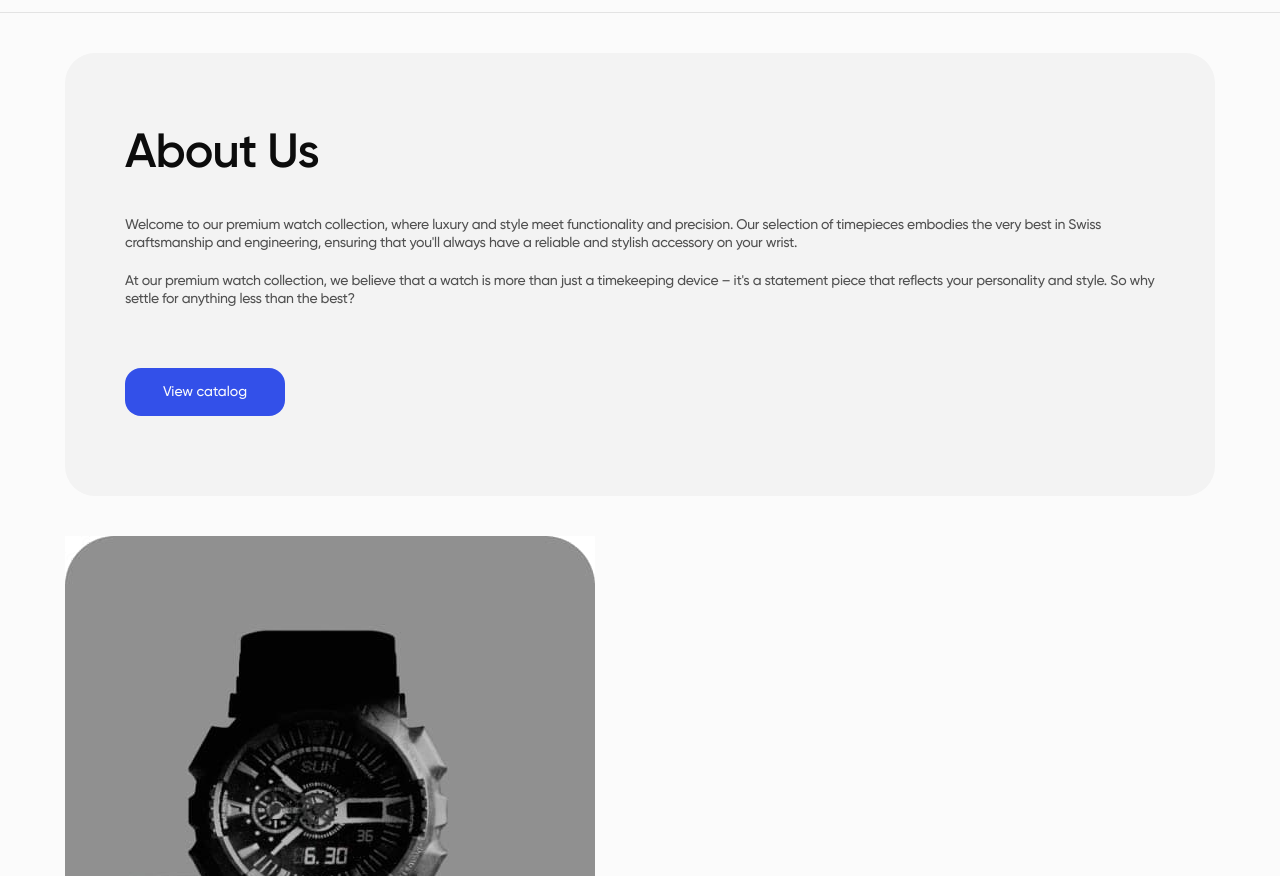
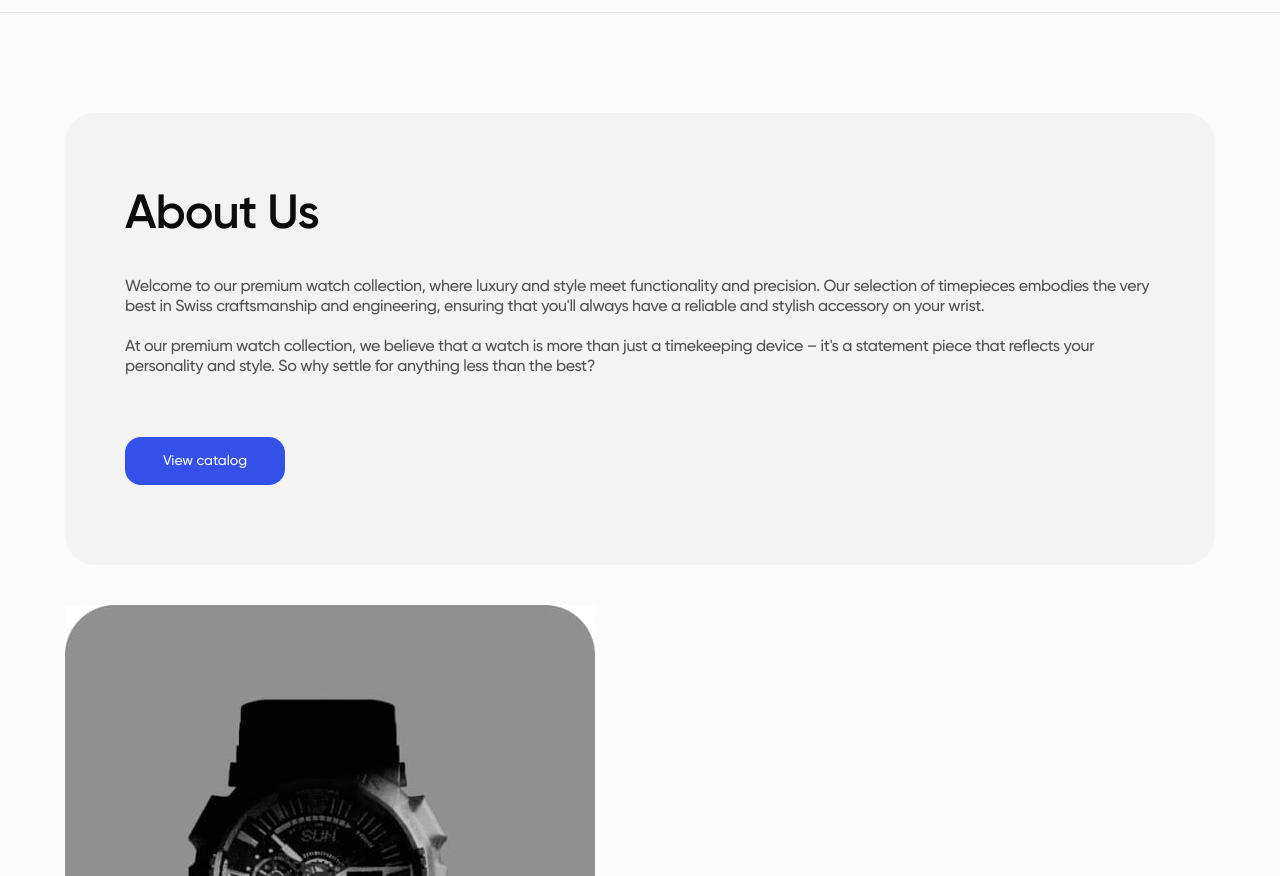
Before and after one commit to DenysOvsiienko/105-cyber-solutions-team-project, a website built with Vite: page src/index.html in a window 1280 px wide. Shown: the part 76-952 px from the top of the page. Built offline with nearby package versions, Linux system fonts and the light colour scheme; files whose address does not match are found by name.

Commit message:
revision about-us.css

```diff
--- a/src/css/about-us.css
+++ b/src/css/about-us.css
@@ -62,13 +62,17 @@
 }
 
 @media screen and (min-width: 768px) {
-  .about-us {
-    margin: 40px 0;
+  .about-us .container {
+    gap: 40px;
   }
   .about-us-title {
     font-size: 48px;
-    line-height: 0.9;
+    line-height: 0.92;
     margin-bottom: 40px;
+  }
+  .about-us-paragraph {
+    font-size: 16px;
+    line-height: 1.25;
   }
   .about-us-text-container {
     margin-bottom: 60px;
@@ -76,9 +80,7 @@
   .about-us-text-wrapper {
     padding: 80px 60px;
   }
-  .about-us .container {
-    display: flex;
-    flex-direction: column;
-    gap: 40px;
+  .about-us-photo {
+    border-radius: 50px;
   }
 }
```
